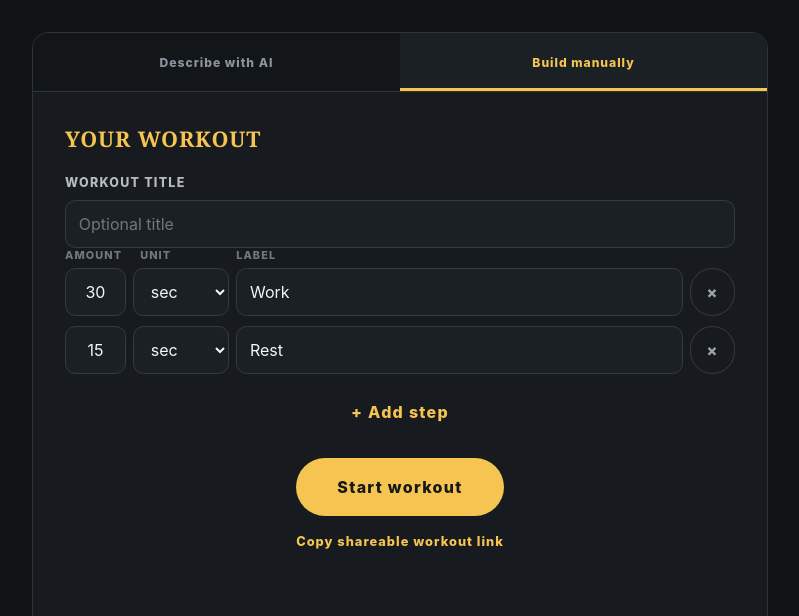
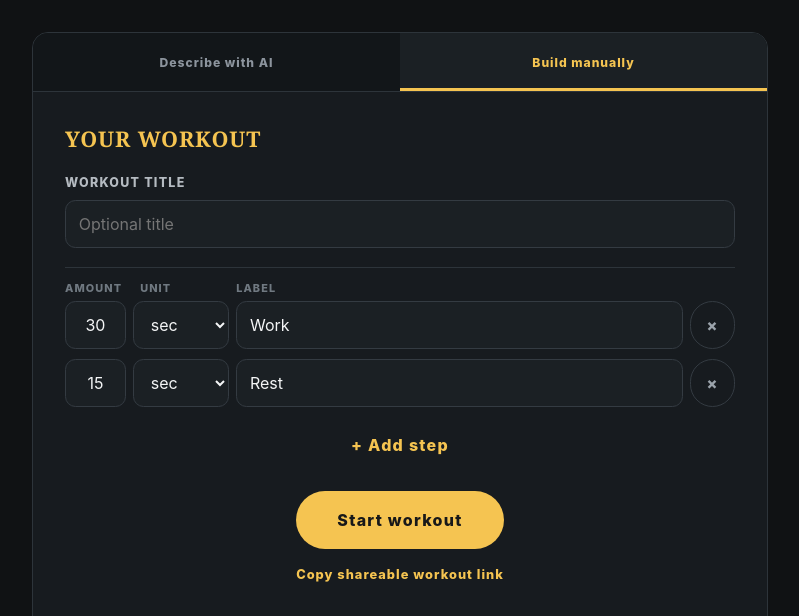
Before and after one commit to Nemo20k/qtimer, a website built with Vite: page index.html in a window 1280 px wide. Both pictures are taken after a click on the tab "Build manually". Shown: the part 184-800 px from the top of the page, without its empty margins (240-1039 px from the left). Built offline with nearby package versions, Linux system fonts and the light colour scheme.

Commit message:
fix style on manual builder - vertical gap below title entry

```diff
--- a/src/styles.css
+++ b/src/styles.css
@@ -270,7 +270,7 @@ p {
 .visually-hidden { clip: rect(0 0 0 0); clip-path: inset(50%); height: 1px; overflow: hidden; position: absolute; white-space: nowrap; width: 1px; }
 .field-label, .manual-builder h2 { color: #b5bbc1; display: block; font-size: 0.78rem; font-weight: 800; letter-spacing: 0.1em; margin-bottom: 0.65rem; text-transform: uppercase; }
 .manual-builder h2 { color: #f5c451; font-family: Georgia, "Times New Roman", serif; font-size: 1.35rem; letter-spacing: 0.04em; margin: 0 0 1.35rem; }
-.builder-column-labels { color: #707981; display: grid; font-size: 0.68rem; font-weight: 800; grid-template-columns: 3.8rem 5rem minmax(0, 1fr) 2.8rem; gap: 0.45rem; letter-spacing: 0.1em; margin-bottom: 0.35rem; text-transform: uppercase; }
+.builder-column-labels { border-top: 1px solid #2d343a; color: #707981; display: grid; font-size: 0.68rem; font-weight: 800; grid-template-columns: 3.8rem 5rem minmax(0, 1fr) 2.8rem; gap: 0.45rem; letter-spacing: 0.1em; margin-bottom: 0.35rem; margin-top: 1.2rem; padding-top: 0.8rem; text-transform: uppercase; }
 .builder-column-labels span:nth-child(2), .builder-column-labels span:nth-child(3) { padding-left: 0.45rem; }
 .text-input, .amount-input, .unit-input { background: #1b2024; border: 1px solid #343b42; border-radius: 0.65rem; color: #f4f5f6; font: inherit; min-height: 48px; padding: 0 0.8rem; width: 100%; }
 .text-input:focus, .amount-input:focus, .unit-input:focus { border-color: #f5c451; outline: 2px solid #f5c451; outline-offset: 1px; }
```
